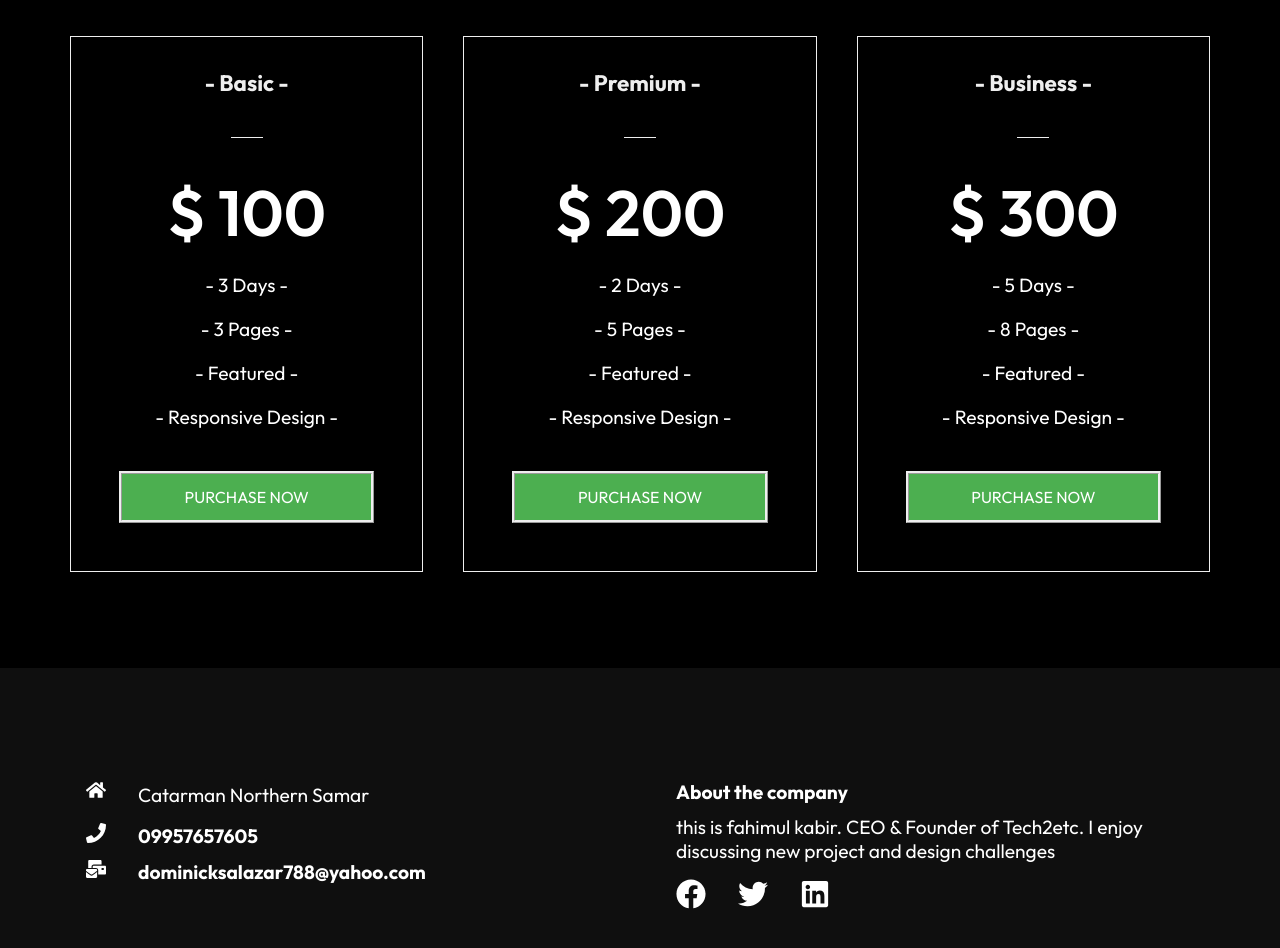
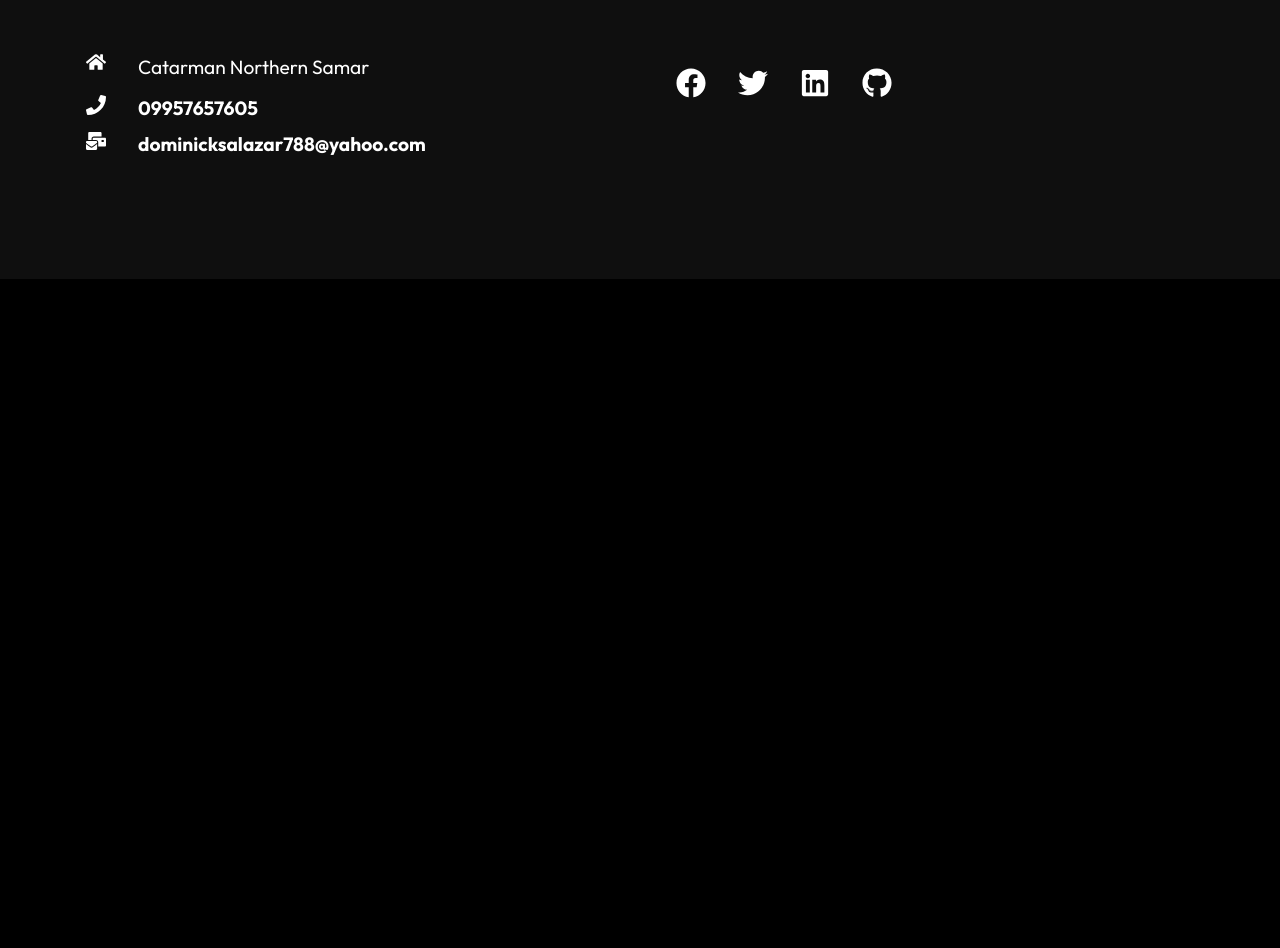
Before and after one commit to D0Mnick/portfolio, a React (Create React App) app: page /project in a window 1280 px wide. Shown: the part 1140-2088 px from the top of the page. After the commit the page ends 1419 px from the top, so only its background shows below. Built offline with nearby package versions, Linux system fonts and the light colour scheme.

Commit message:
first commit

```diff
--- a/src/components/Footer.js
+++ b/src/components/Footer.js
@@ -1,6 +1,7 @@
 import "./FooterStyles.css"
 import React from 'react'
-import { FaHome,  FaPhone ,FaMailBulk, FaFacebook, FaLinkedin, FaTwitter } from "react-icons/fa";
+import { FaHome,  FaPhone ,FaMailBulk, FaFacebook, FaLinkedin, FaTwitter, FaGithub } from "react-icons/fa";
+import { Link } from "react-router-dom";
 
 const Footer = () => {
   return (
@@ -23,14 +24,27 @@ const Footer = () => {
             </div>
 
             <div className="right">
-                <h4>About the company</h4>
+                {/* <h4>About the company</h4>
                 <p>this is fahimul kabir. CEO & Founder of Tech2etc. I enjoy discussing
                     new project and design challenges
-                </p>
+                </p> */}
                 <div className="social">
+
+            <Link to="https://www.facebook.com/dominic.salazar.71/">
                 <FaFacebook size={30} style={{color:"fff", marginRight:"2rem"}}/>
+            </Link>
+
+
                 <FaTwitter size={30} style={{color:"fff", marginRight:"2rem"}}/>
+
+            <Link to="https://www.linkedin.com/in/dominick-salazar-76ba16259/">
                 <FaLinkedin size={30} style={{color:"fff", marginRight:"2rem"}}/>
+            </Link>
+
+            <Link to="https://github.com/D0Mnick">
+                <FaGithub size={30} style={{color:"fff", marginRight:"2rem"}}/>
+            </Link>
+
                 </div>
             </div>
         </div>
--- a/src/components/PricingCard.js
+++ b/src/components/PricingCard.js
@@ -1,47 +1,47 @@
-import { Link } from "react-router-dom"
-import "./PricingCardStyles.css"
+// import { Link } from "react-router-dom"
+// import "./PricingCardStyles.css"
 
-import React from 'react'
+// import React from 'react'
 
-const PricingCard = () => {
-  return (
-    <div className="pricing">
-      <div className="card-container">
-        <div className="card">
-        <h3>- Basic -</h3>
-        <span className="bar"></span>
-        <p className="btc">$ 100</p>
-        <p>- 3 Days -</p>
-        <p>- 3 Pages -</p>
-        <p>- Featured -</p>
-        <p>- Responsive Design -</p>
-        <Link to="/contact" className="btn-card">PURCHASE NOW</Link>
-        </div>
+// const PricingCard = () => {
+//   return (
+//     <div className="pricing">
+//       <div className="card-container">
+//         <div className="card">
+//         <h3>- Basic -</h3>
+//         <span className="bar"></span>
+//         <p className="btc">$ 100</p>
+//         <p>- 3 Days -</p>
+//         <p>- 3 Pages -</p>
+//         <p>- Featured -</p>
+//         <p>- Responsive Design -</p>
+//         <Link to="/contact" className="btn-card">PURCHASE NOW</Link>
+//         </div>
 
-        <div className="card">
-        <h3>- Premium -</h3>
-        <span className="bar"></span>
-        <p className="btc">$ 200</p>
-        <p>- 2 Days -</p>
-        <p>- 5 Pages -</p>
-        <p>- Featured -</p>
-        <p>- Responsive Design -</p>
-        <Link to="/contact" className="btn-card">PURCHASE NOW</Link>
-        </div>
+//         <div className="card">
+//         <h3>- Premium -</h3>
+//         <span className="bar"></span>
+//         <p className="btc">$ 200</p>
+//         <p>- 2 Days -</p>
+//         <p>- 5 Pages -</p>
+//         <p>- Featured -</p>
+//         <p>- Responsive Design -</p>
+//         <Link to="/contact" className="btn-card">PURCHASE NOW</Link>
+//         </div>
 
-        <div className="card">
-        <h3>- Business -</h3>
-        <span className="bar"></span>
-        <p className="btc">$ 300</p>
-        <p>- 5 Days -</p>
-        <p>- 8 Pages -</p>
-        <p>- Featured -</p>
-        <p>- Responsive Design -</p>
-        <Link to="/contact" className="btn-card">PURCHASE NOW</Link>
-        </div>
-      </div>
-    </div>
-  )
-}
+//         <div className="card">
+//         <h3>- Business -</h3>
+//         <span className="bar"></span>
+//         <p className="btc">$ 300</p>
+//         <p>- 5 Days -</p>
+//         <p>- 8 Pages -</p>
+//         <p>- Featured -</p>
+//         <p>- Responsive Design -</p>
+//         <Link to="/contact" className="btn-card">PURCHASE NOW</Link>
+//         </div>
+//       </div>
+//     </div>
+//   )
+// }
 
-export default PricingCard
+// export default PricingCard
--- a/src/routes/Project.js
+++ b/src/routes/Project.js
@@ -2,7 +2,7 @@ import React from 'react'
 import Navbar from '../components/Navbar'
 import Footer from '../components/Footer'
 import HeroImg2 from '../components/HeroImg2'
-import PricingCard from '../components/PricingCard'
+// import PricingCard from '../components/PricingCard'
 import Work from '../components/Work'
 
 const Project = () => {
@@ -11,7 +11,7 @@ const Project = () => {
       <Navbar/>
       <HeroImg2 heading="PROJECTS." text="Some of my most recent works"/>
       <Work/>
-      <PricingCard/>
+      {/* <PricingCard/> */}
       <Footer/>
     </div>
   )
```
